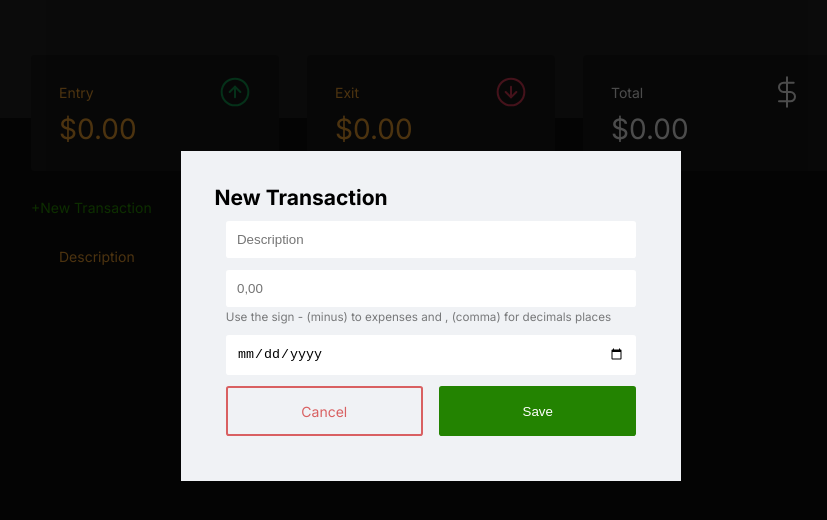
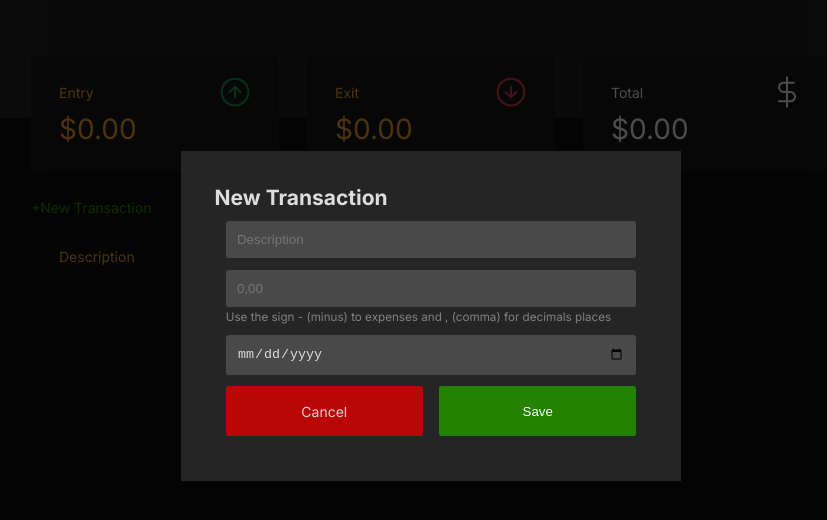
Before and after one commit to guifgomes47/Gold-Cash, a plain HTML site: page index.html in a window 1280 px wide. Both pictures are taken after a click on the link "+New Transaction". Shown: the part 84-604 px from the top of the page, without its empty margins (209-1036 px from the left). Drawn offline with Linux system fonts and the light colour scheme.

Commit message:
add dark mode to form

```diff
--- a/style.css
+++ b/style.css
@@ -68,16 +68,18 @@ button:hover {
 }
 
 .button.cancel {
-  color: #ca0000;
-  border: 2px #ca0000 solid;
+  width: 100%;
+  height: 50px;
+  border: none;
+  color: white;
+  background-color: #df0000;
+  padding: 0;
   border-radius: 0.2rem;
-  height: 50px;
-  padding: 0;
   text-align: center;
   display: flex;
   align-items: center;
   justify-content: center;
-  opacity: 0.6;
+  opacity: 0.8;
 }
 
 .button:hover {
@@ -212,7 +214,7 @@ td.expense {
   visibility: visible;
 }
 .modal {
-  background: #f0f2f5;
+  background: #252525;
   padding: 2.4rem;
   max-width: 500px;
   width: 90%;
@@ -221,13 +223,15 @@ td.expense {
 
 /* Form */
 #form {
-  color: black;
+  color: rgb(221, 221, 221);
 }
 
 #form h2 {
   margin-top: 0;
 }
 input {
+  color: rgb(221, 221, 221);
+  background-color: #494949;
   border: none;
   border-radius: 0.2rem;
 
@@ -236,6 +240,7 @@ input {
 }
 
 .input-group {
+  color: rgb(221, 221, 221);
   margin: 0.8rem;
 }
 
```
